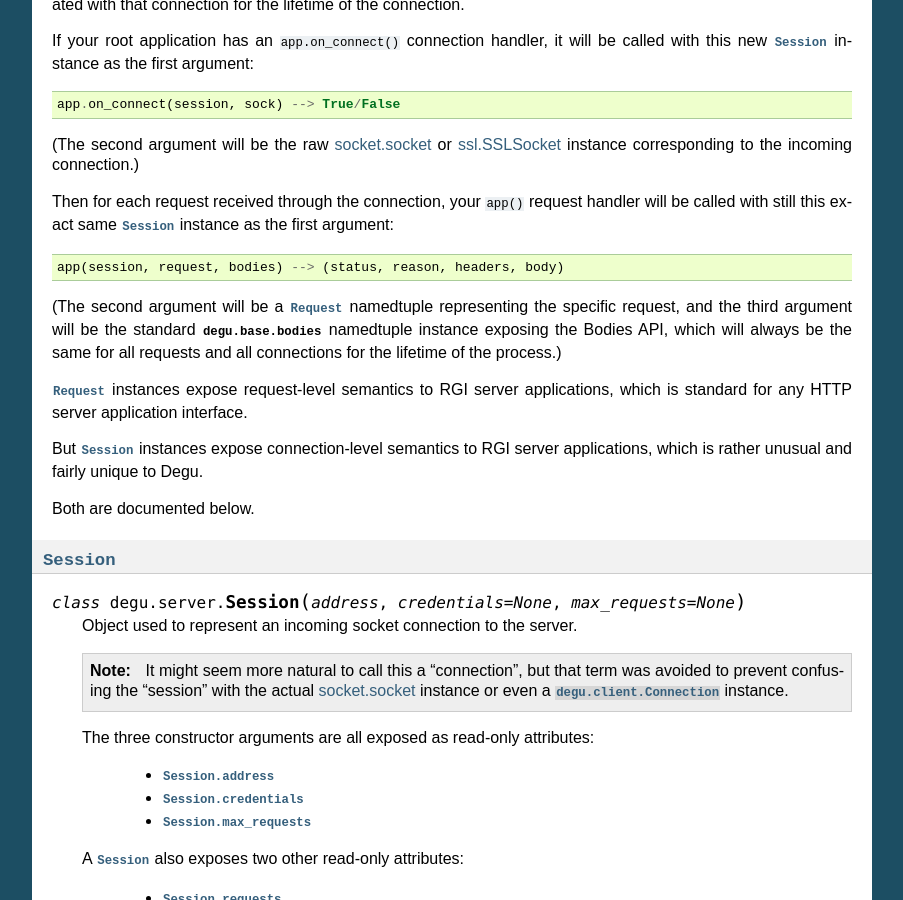
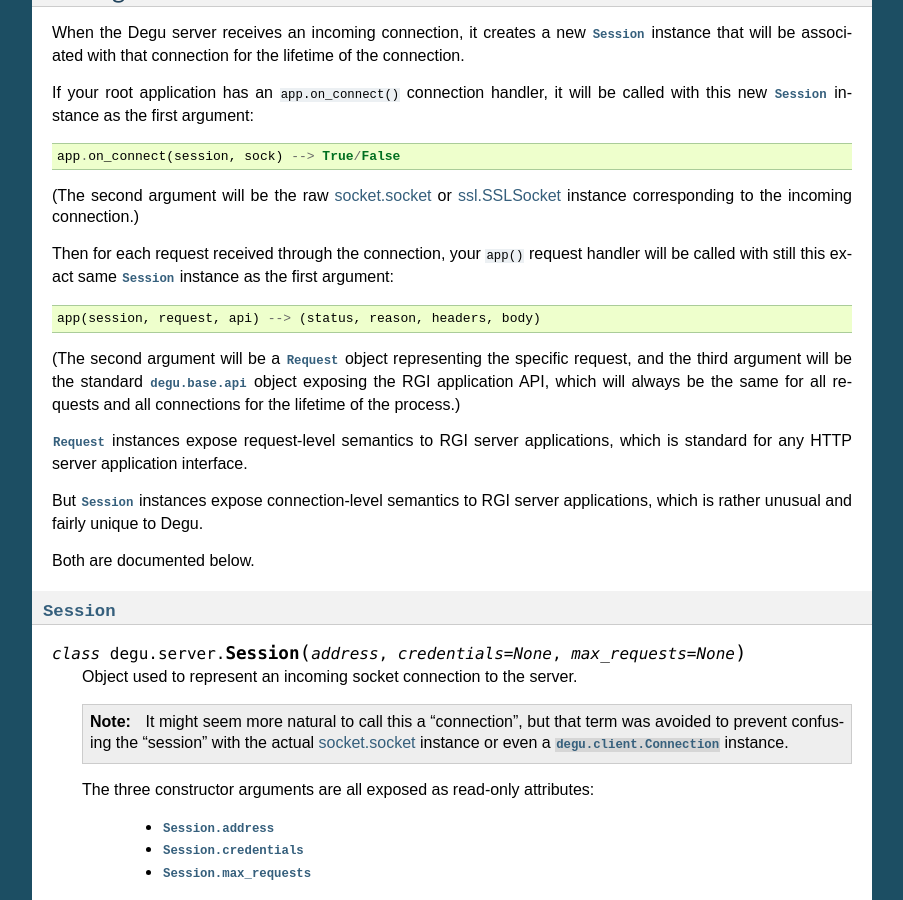
Before and after one commit to json420/degu, a Sphinx documentation site: the page built from doc/degu.server.rst, in a window 1280 px wide and 900 px high, scrolled down 8821 px. Shown: the whole window, without its empty margins (198-1101 px from the left). Built offline with Sphinx 7.4.7, drawn with Linux system fonts in a browser that asks for light colours; some of the changed text lies outside the part shown.

Commit message:
Update degu.server.rst for 'bodies' --> 'api' change

```diff
--- a/doc/degu.server.rst
+++ b/doc/degu.server.rst
@@ -7,7 +7,7 @@
 
 As a quick example, say you have this :doc:`rgi` application:
 
->>> def my_app(session, request, bodies):
+>>> def my_app(session, request, api):
 ...     if request.method not in {'GET', 'HEAD'}:
 ...         return (405, 'Method Not Allowed', {}, None)
 ...     body = b'hello, world'
@@ -64,7 +64,7 @@
 
     An HTTP server instance.
 
-    >>> def my_app(session, request, bodies):
+    >>> def my_app(session, request, api):
     ...     return (200, 'OK', {}, b'hello, world')
     ...
     >>> from degu.server import Server
@@ -271,7 +271,7 @@
 
 Your *app* must be a callable object that accepts three arguments, for example:
 
->>> def my_app(session, request, bodies):
+>>> def my_app(session, request, api):
 ...     return (200, 'OK', {'content-type': 'text/plain'}, b'hello, world')
 ...
 
@@ -300,18 +300,20 @@
 >>> Request('GET', '/foo/bar?key=val', {}, None, [], ['foo', 'bar'], 'key=val')
 Request(method='GET', uri='/foo/bar?key=val', headers={}, body=None, mount=[], path=['foo', 'bar'], query='key=val')
 
-Finally, the *bodies* argument will be the :attr:`degu.base.bodies` namedtuple
-exposing the four wrapper classes that can be use to specify the your HTTP
-response body:
+Finally, the *api* argument will be the :attr:`degu.base.api` object exposing
+the four wrapper classes that can be use to specify the your HTTP response body,
+plus two classes used for HTTP header values:
 
-==========================  ==================================
+=======================  ==================================
 Attribute                   Class
-==========================  ==================================
-``bodies.Body``             :class:`degu.base.Body`
-``bodies.ChunkedBody``      :class:`degu.base.ChunkedBody`
-``bodies.BodyIter``         :class:`degu.base.BodyIter`
-``bodies.ChunkedBodyIter``  :class:`degu.base.ChunkedBodyIter`
-==========================  ==================================
+=======================  ==================================
+``api.Body``             :class:`degu.base.Body`
+``api.ChunkedBody``      :class:`degu.base.ChunkedBody`
+``api.BodyIter``         :class:`degu.base.BodyIter`
+``api.ChunkedBodyIter``  :class:`degu.base.ChunkedBodyIter`
+``api.Range``            :class:`degu.base.Range`
+``api.ContentRange``     :class:`degu.base.ContentRange`
+=======================  ==================================
 
 Your ``app()`` must return a 4-tuple containing the HTTP response::
 
@@ -335,7 +337,7 @@
 ...     def on_connect(self, session, sock):
 ...         return True
 ...
-...     def __call__(self, session, request, bodies):
+...     def __call__(self, session, request, api):
 ...         return (200, 'OK', {'content-type': 'text/plain'}, b'hello, world')
 ...
 
@@ -367,7 +369,7 @@
 
 This is a silly example, but :attr:`Session.store` could be used like this:
 
->>> def my_app(session, request, bodies):
+>>> def my_app(session, request, api):
 ...     body = session.store.get('my_body')
 ...     if body is None:
 ...         body = b'hello, world'
@@ -390,7 +392,7 @@
 ...         session.store['_user'] = 'admin'
 ...         return True
 ...
-...     def __call__(self, session, request, bodies):
+...     def __call__(self, session, request, api):
 ...         if session.store.get('_user') != 'admin':
 ...             return (403, 'Forbidden', {}, None)
 ...         return (200, 'OK', {'content-type': 'text/plain'}, b'hello, world')
@@ -450,7 +452,7 @@
 
     An HTTPS server instance (secured using TLSv1.2).
 
-    >>> def my_app(session, request, bodies):
+    >>> def my_app(session, request, api):
     ...     return (200, 'OK', {}, b'hello, world')
     ...
     >>> from degu.server import SSLServer
@@ -580,12 +582,12 @@
 handler will be called with still this exact same :class:`Session` instance as
 the first argument::
 
-    app(session, request, bodies) --> (status, reason, headers, body)
+    app(session, request, api) --> (status, reason, headers, body)
 
-(The second argument will be a :class:`Request` namedtuple representing the
+(The second argument will be a :class:`Request` object representing the
 specific request, and the third argument will be the standard
-:attr:`degu.base.bodies` namedtuple instance exposing the Bodies API, which will
-always be the same for all requests and all connections for the lifetime of the
+:attr:`degu.base.api` object exposing the RGI application API, which will always
+be the same for all requests and all connections for the lifetime of the
 process.)
 
 :class:`Request` instances expose request-level semantics to RGI server
@@ -667,12 +669,17 @@
         ...     def __init__(self, client):
         ...         self.client = client
         ...
-        ...     def __call__(self, session, request, bodies):
+        ...     def __call__(self, session, request, api):
         ...         conn = session.store.get('conn')
         ...         if conn is None:
         ...             conn = self.client.connect()
         ...             session.store['conn'] = conn
-        ...         return conn.request(*request[:4])
+        ...         return conn.request(
+        ...             request.method,
+        ...             request.build_proxy_uri(),
+        ...             request.headers,
+        ...             request.body,
+        ...         )
         ...
 
         Hopefully this example helps make it clear the term "session" was chosen
@@ -962,8 +969,8 @@
 ...     def __init__(self, app):
 ...         self.app = app
 ...
-...     def __call__(self, session, request, bodies):
-...         (status, reason, headers, body) = self.app(session, request, bodies)
+...     def __call__(self, session, request, api):
+...         (status, reason, headers, body) = self.app(session, request, api)
 ...         log.info('%s %s --> %s %s', request.method, request.uri, status, reason)
 ...         return (status, reason, headers, body)
 ...
@@ -976,9 +983,9 @@
 ...     def __init__(self, app):
 ...         self.app = app
 ...
-...     def __call__(self, session, request, bodies):
+...     def __call__(self, session, request, api):
 ...         log.info('--> %s %s %r %r', *request[:4])
-...         (status, reason, headers, body) = self.app(session, request, bodies)
+...         (status, reason, headers, body) = self.app(session, request, api)
 ...         if isinstance(body, bytes):
 ...             body_repr = '<bytes: {}>'.format(len(body))
 ...         else:
```
